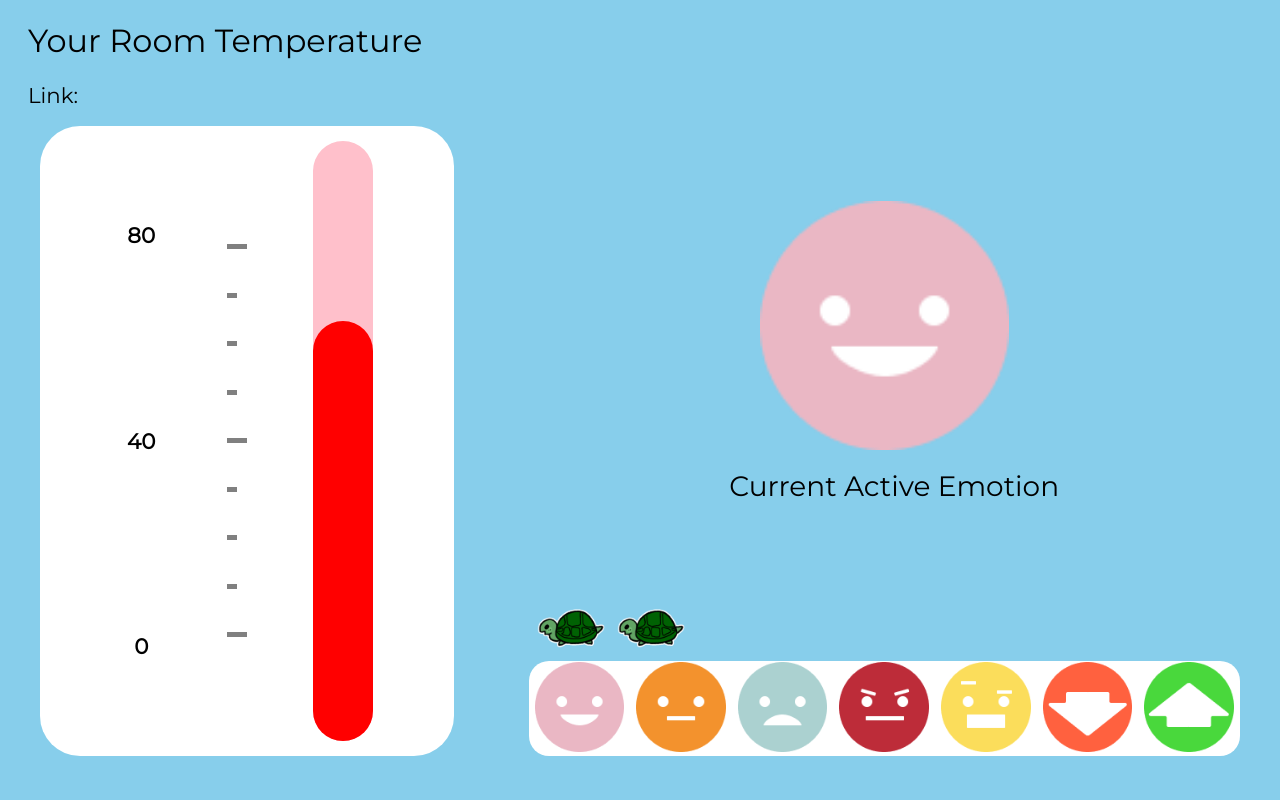
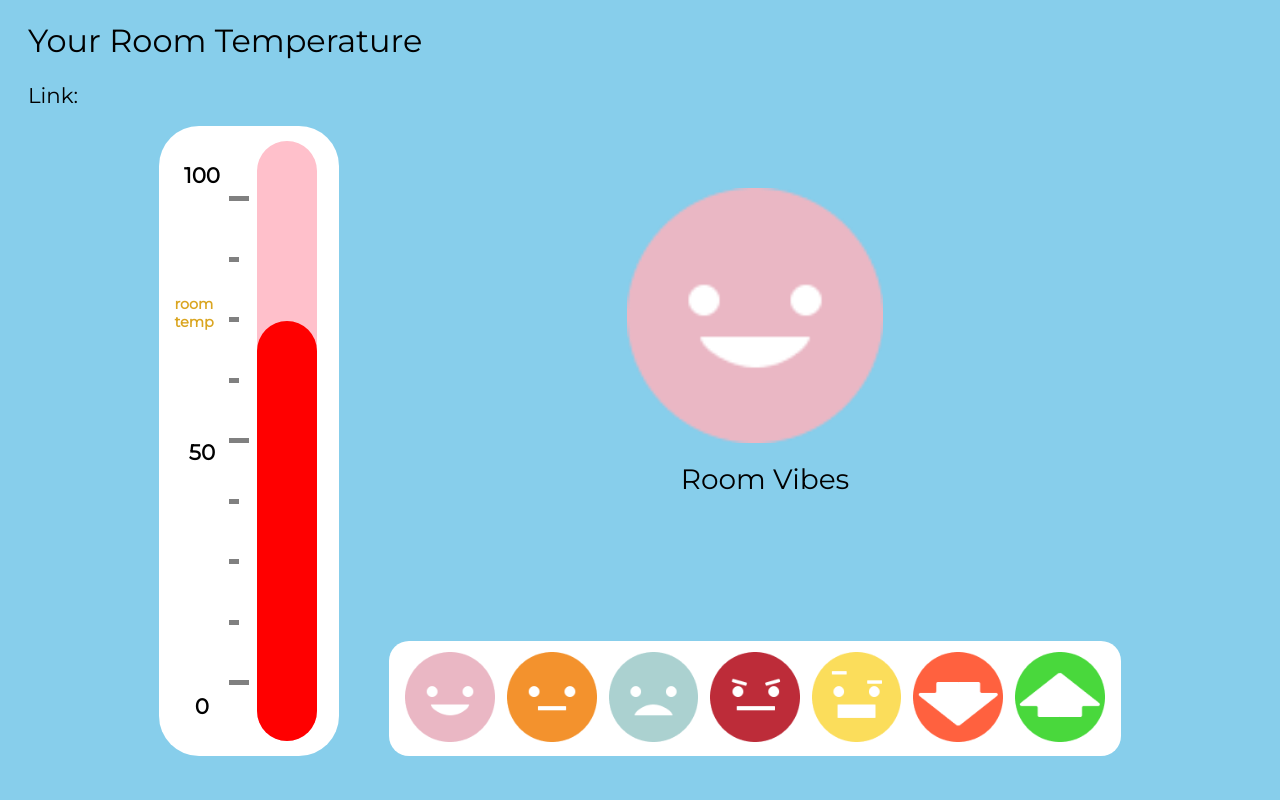
Before and after one commit to arthurjl/room-temperature, a Flask app: template templates/studentview.html in a window 1280 px wide. Run offline with Flask 2, Linux system fonts and the light colour scheme; the template is opened without the code that fills it, so the values that code supplies are empty; some libraries are stand-ins or nearby versions.

Commit message:
some css changes

```diff
--- a/app.py
+++ b/app.py
@@ -97,7 +97,10 @@ def active_emotion(mins, id, exclude_neutral=True):
     avg_emotion_vec = recent_emotion_average(mins, id)
     if exclude_neutral:
         del avg_emotion_vec["neutral"]
-    return avg_emotion_vec.idxmax(axis=1)
+    active = avg_emotion_vec.idxmax(axis=1)
+    if avg_emotion_vec.max() == 0.0 or not isinstance(active, str):
+        return "happy"
+    return active
 
 def recent_emotion_average(mins, id):
     print("querying database with the following params")
@@ -162,9 +165,6 @@ def get_pace(id):
 def yeet(id):
     active = active_emotion(1, id)
     print("EWHLKJSD F" + str(active))
-    if not isinstance(active, str):
-        print("YEEE")
-        return jsonify(result="happy")
     return jsonify(result=active)
 
 # Returns the temperature
--- a/static/css/student.css
+++ b/static/css/student.css
@@ -34,7 +34,7 @@ p {
 
 .content {
   display: flex;
-  justify-content: space-around;
+  justify-content: center;
 }
 
 .temp-box {
@@ -46,6 +46,7 @@ p {
   top: 185px;
   border-radius: 40px;
   padding: 15px;
+  max-width: 150px;
 }
 
 .temp-numbers {
@@ -61,11 +62,11 @@ p {
   justify-content: space-between;
   align-items: center;
   width: 100%;
-  height: 80%;
+  height: 100%;
 }
 
 .dashes {
-  height: 80%;
+  height: 100%;
   width: 20px;
   display: flex;
   flex-direction: column;
@@ -128,6 +129,7 @@ p {
   flex-wrap: wrap;
   justify-content: center;
   margin-left: 50px;
+  padding: 10px;
 }
 
 button{
@@ -180,7 +182,7 @@ button{
 :root {
   --displayRabbit: none;
   --displayTurtle: inline;
-  --numAnimals: 2;
+  --numAnimals: 0;
 }
 
 .animal img {
--- a/templates/studentview.html
+++ b/templates/studentview.html
@@ -19,8 +19,10 @@
       <div class="temp-box">
         <div class="temp-numbers">
           <div class="numbers">
-            <p>80</p>
-            <p>40</p>
+            <p>100</p>
+            <p style="color: goldenrod; font-size: 0.9em;">room temp</p>
+            <p>50</p>
+            <p></p>
             <p>0</p>
           </div>
           <div class="dashes">
@@ -49,7 +51,7 @@
           <!-- <div class="big-face"> -->
             <img src="/static/images/happy.png" id="biggest-face">
           <!-- </div> -->
-            <h1 style="font-size:28px">Current Active Emotion</h1>
+            <h1 style="font-size:28px">Room Vibes</h1>
         </div>
 
         <div class="the-zoo">
```
Also changed, not shown: temperature.db.
